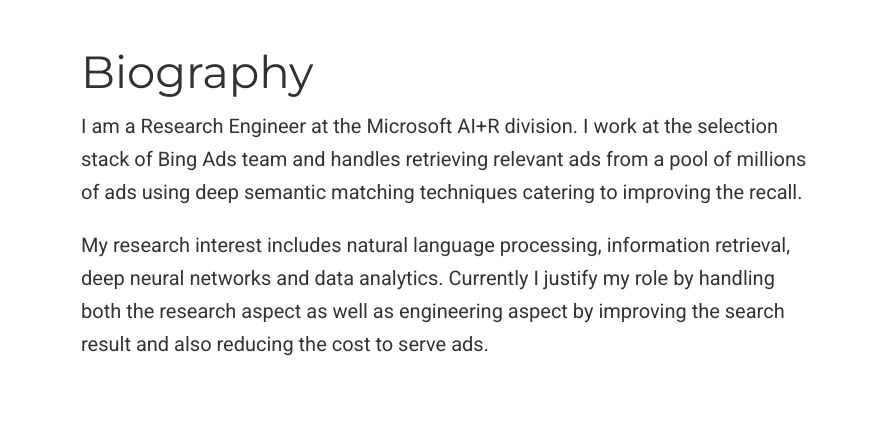
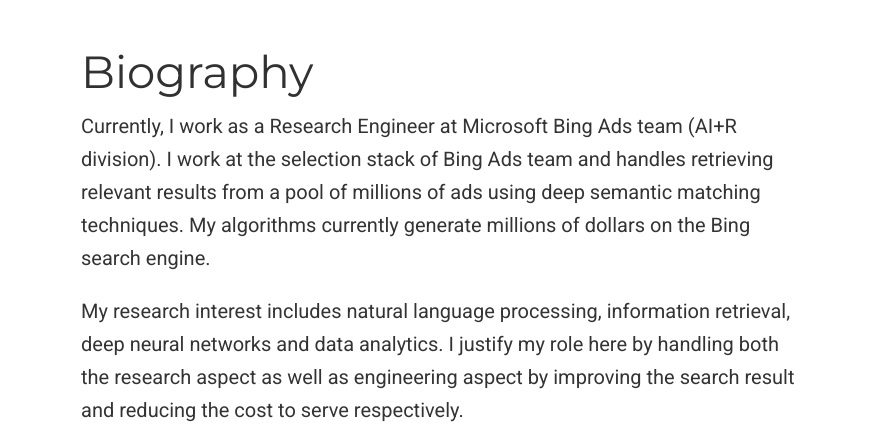
Before and after one commit to nikitbegwani/nikitbegwani.github.io, a plain HTML site: page index.html in a window 1280 px wide. Shown: the part 97-539 px from the top of the page, 384-1280 px from the left. Drawn offline with nearby package versions, Linux system fonts and the light colour scheme; some icons are missing.

Commit message:
Updated Bio

```diff
--- a/index.html
+++ b/index.html
@@ -208,8 +208,8 @@
 
   <h1 id="biography">Biography</h1>
 
-<p> I am a Research Engineer at the Microsoft AI+R division. I work at the selection stack of Bing Ads team and handles retrieving relevant ads from a pool of millions of ads using deep semantic matching techniques catering to improving the recall.</p>
-<p> My research interest includes natural language processing, information retrieval, deep neural networks and data analytics. Currently I justify my role by handling both the research aspect as well as engineering aspect by improving the search result and also reducing the cost to serve ads.</p>
+<p>Currently, I work as a Research Engineer at Microsoft Bing Ads team (AI+R division). I work at the selection stack of Bing Ads team and handles retrieving relevant results from a pool of millions of ads using deep semantic matching techniques. My algorithms currently generate millions of dollars on the Bing search engine.</p>
+<p>My research interest includes natural language processing, information retrieval, deep neural networks and data analytics. I justify my role here by handling both the research aspect as well as engineering aspect by improving the search result and reducing the cost to serve respectively. </p>
 
 
 <!--<h3>Interests</h3>
```
